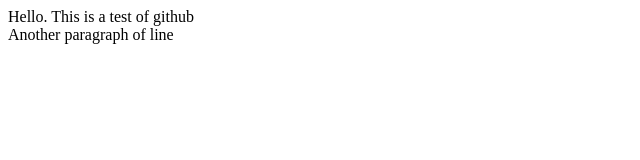
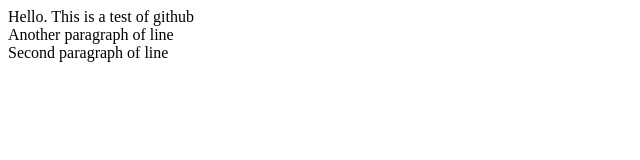
Before and after one commit to wilson1983/demo, a plain HTML site: page WebContent/index.html in a window 1280 px wide. Shown: the whole page, without its empty margins (0-640 px from the left). Drawn offline with Linux system fonts and the light colour scheme.

Commit message:
Added a new para

```diff
--- a/WebContent/index.html
+++ b/WebContent/index.html
@@ -9,5 +9,7 @@
 
 	<br>
 	Another paragraph of line
+	<br>
+	Second paragraph of line
 </body>
 </html>
```
